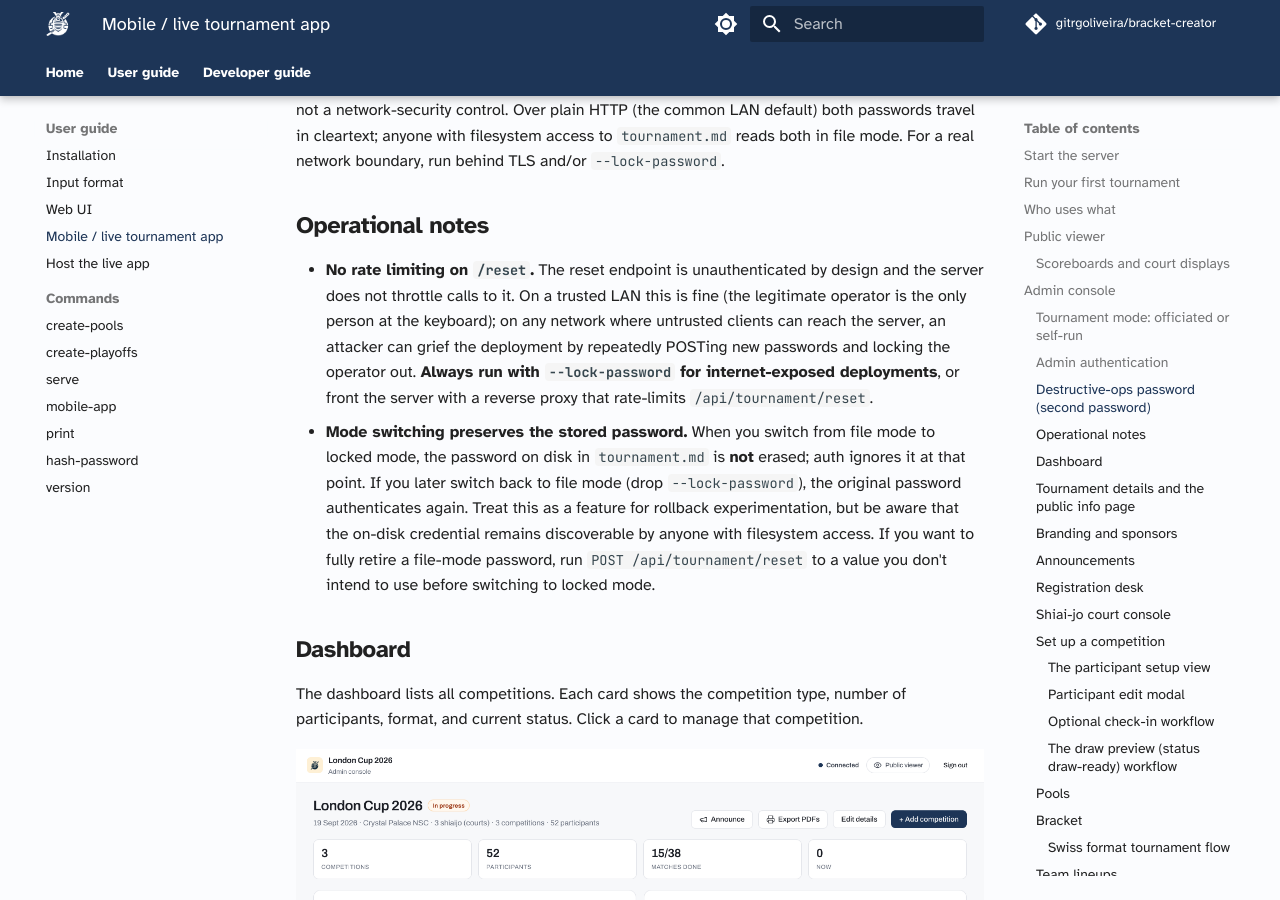
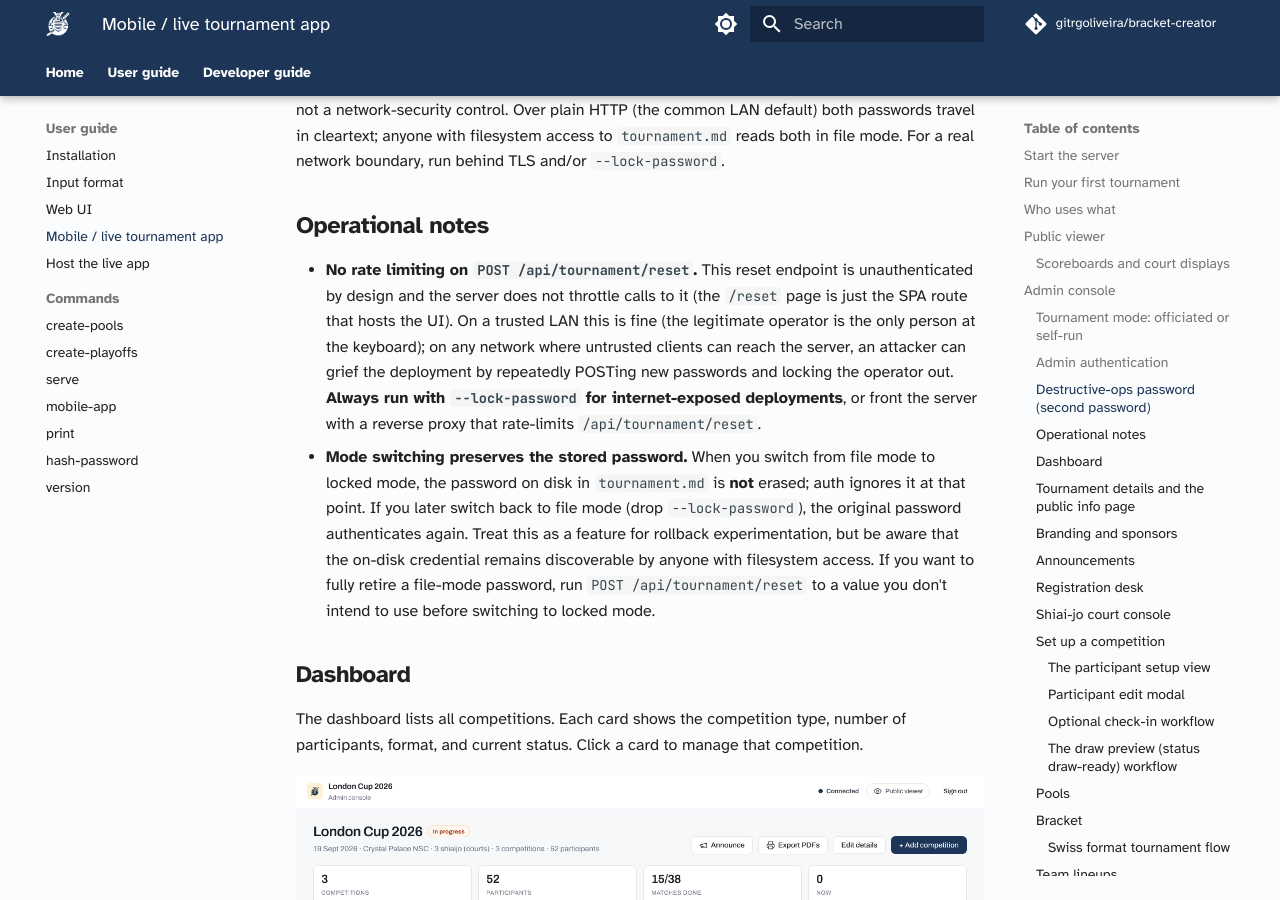
Before and after one commit to gitrgoliveira/bracket-creator, an MkDocs documentation site: the page built from docs/user-guide/mobile-app.md, in a window 1280 px wide and 900 px high, scrolled down 11450 px. Built offline with MkDocs 1.6.1 and Material for MkDocs 9.7.7, drawn with Linux system fonts in a browser that asks for light colours; comment, search, counter and statistics services are not loaded.

Commit message:
docs: name the reset API endpoint precisely in the rate-limit note
The Operational notes bullet led with "/reset" (the SPA UI route); the
unauthenticated write is POST /api/tournament/reset. Name the endpoint and
clarify that /reset is just the SPA page, matching the command reference.

Co-Authored-By: Claude Opus 4.8 <noreply@anthropic.com>

```diff
--- a/docs/user-guide/mobile-app.md
+++ b/docs/user-guide/mobile-app.md
@@ -193,7 +193,7 @@ network boundary, run behind TLS and/or `--lock-password`.
 
 ### Operational notes
 
-- **No rate limiting on `/reset`.** The reset endpoint is unauthenticated by design and the server does not throttle calls to it. On a trusted LAN this is fine (the legitimate operator is the only person at the keyboard); on any network where untrusted clients can reach the server, an attacker can grief the deployment by repeatedly POSTing new passwords and locking the operator out. **Always run with `--lock-password` for internet-exposed deployments**, or front the server with a reverse proxy that rate-limits `/api/tournament/reset`.
+- **No rate limiting on `POST /api/tournament/reset`.** This reset endpoint is unauthenticated by design and the server does not throttle calls to it (the `/reset` page is just the SPA route that hosts the UI). On a trusted LAN this is fine (the legitimate operator is the only person at the keyboard); on any network where untrusted clients can reach the server, an attacker can grief the deployment by repeatedly POSTing new passwords and locking the operator out. **Always run with `--lock-password` for internet-exposed deployments**, or front the server with a reverse proxy that rate-limits `/api/tournament/reset`.
 - **Mode switching preserves the stored password.** When you switch from file mode to locked mode, the password on disk in `tournament.md` is **not** erased; auth ignores it at that point. If you later switch back to file mode (drop `--lock-password`), the original password authenticates again. Treat this as a feature for rollback experimentation, but be aware that the on-disk credential remains discoverable by anyone with filesystem access. If you want to fully retire a file-mode password, run `POST /api/tournament/reset` to a value you don't intend to use before switching to locked mode.
 
 ### Dashboard
```
